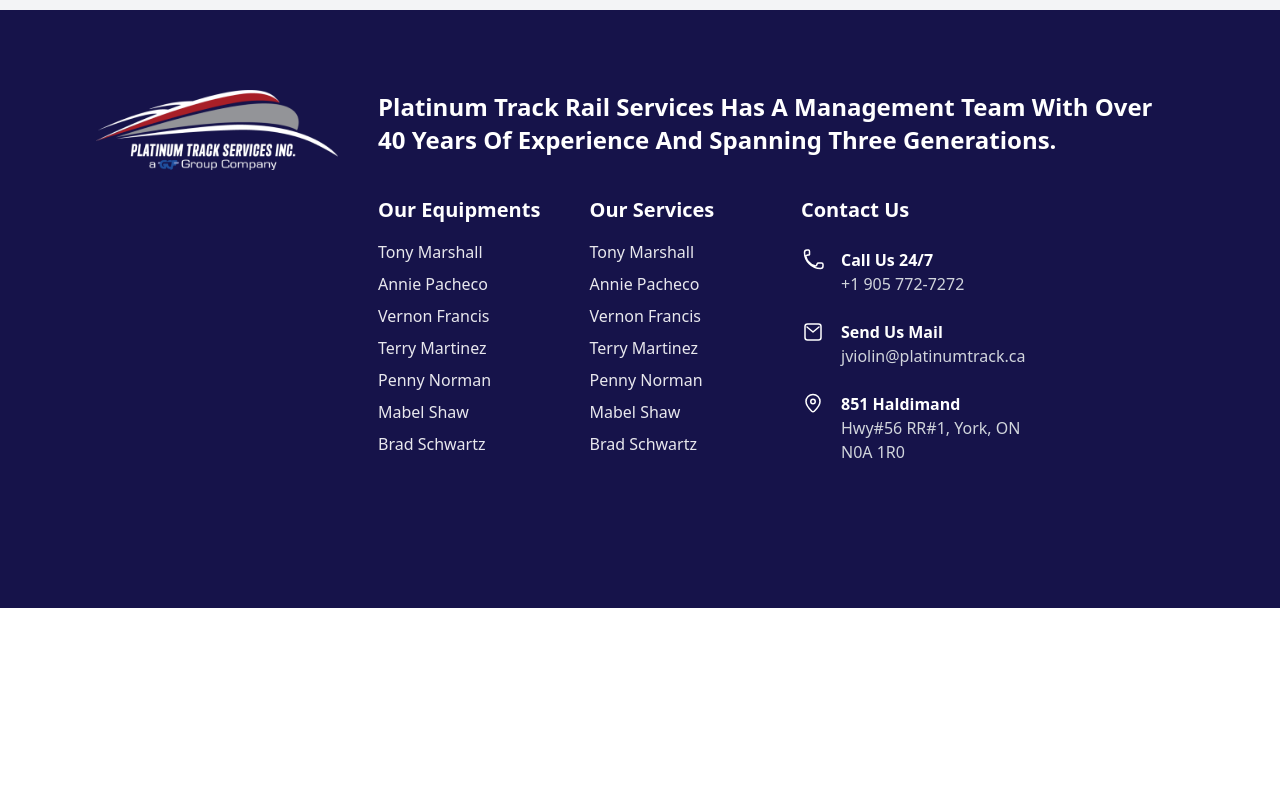
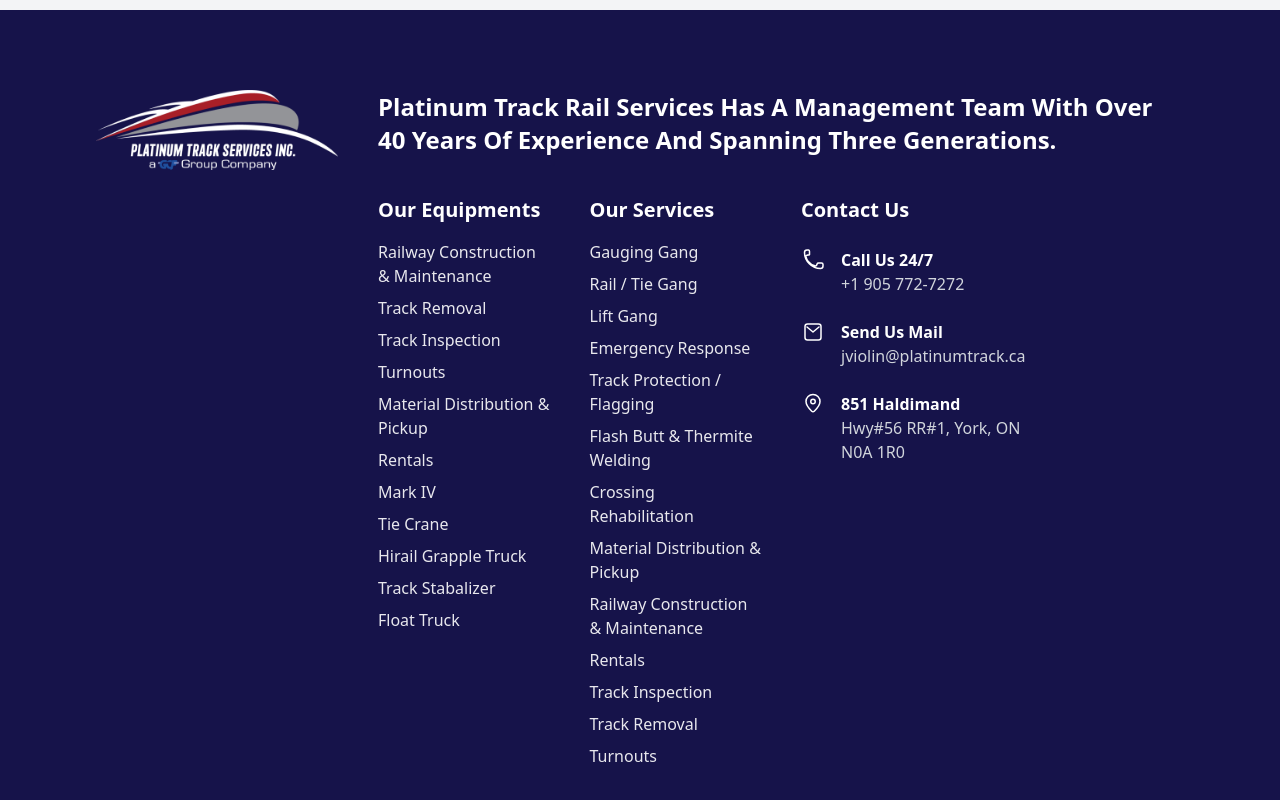
Before and after one commit to abdulqadoos-dev/platinum, a Next.js app: page / in a window 1280 px wide. Shown: the part 6829-7629 px from the top of the page. Before the commit the page ends 7437 px from the top, so only its background shows below. Built offline with nearby package versions, Linux system fonts and the light colour scheme.

Commit message:
footer update

```diff
--- a/src/components/Footer.tsx
+++ b/src/components/Footer.tsx
@@ -4,25 +4,35 @@ const columns = [
   {
     title: "Our Equipments",
     items: [
-      "Tony Marshall",
-      "Annie Pacheco",
-      "Vernon Francis",
-      "Terry Martinez",
-      "Penny Norman",
-      "Mabel Shaw",
-      "Brad Schwartz",
+      "Railway Construction & Maintenance",
+      "Track Removal",
+      "Track Inspection",
+      "Turnouts",
+      "Material Distribution & Pickup",
+      "Rentals",
+      "Mark IV",
+      "Tie Crane",
+      "Hirail Grapple Truck",
+      "Track Stabalizer",
+      "Float Truck",
     ],
   },
   {
     title: "Our Services",
     items: [
-      "Tony Marshall",
-      "Annie Pacheco",
-      "Vernon Francis",
-      "Terry Martinez",
-      "Penny Norman",
-      "Mabel Shaw",
-      "Brad Schwartz",
+      "Gauging Gang",
+      "Rail / Tie Gang",
+      "Lift Gang",
+      "Emergency Response",
+      "Track Protection / Flagging",
+      "Flash Butt & Thermite Welding",
+      "Crossing Rehabilitation",
+      "Material Distribution & Pickup",
+      "Railway Construction & Maintenance",
+      "Rentals",
+      "Track Inspection",
+      "Track Removal",
+      "Turnouts",
     ],
   }
 ];
```
